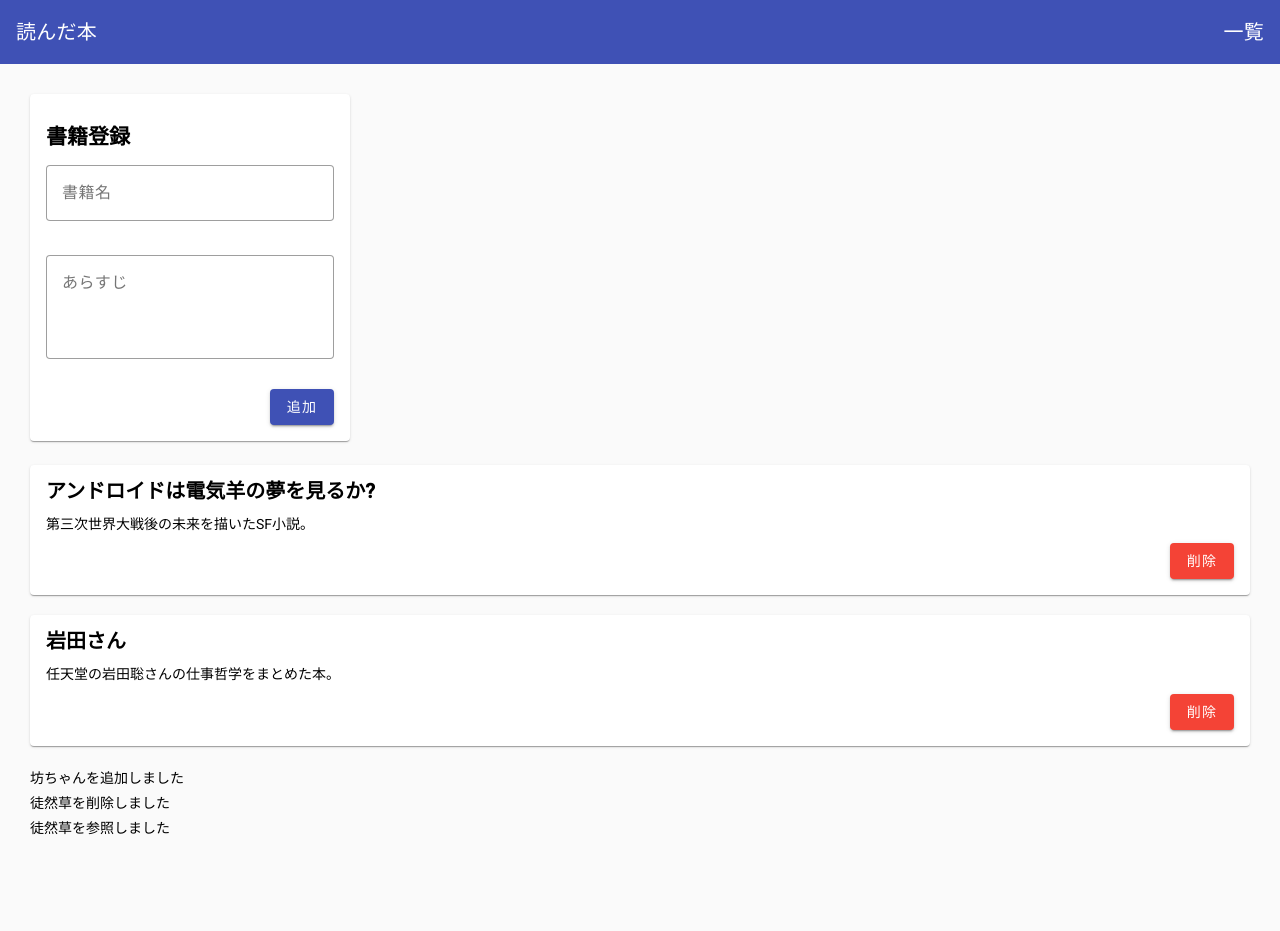
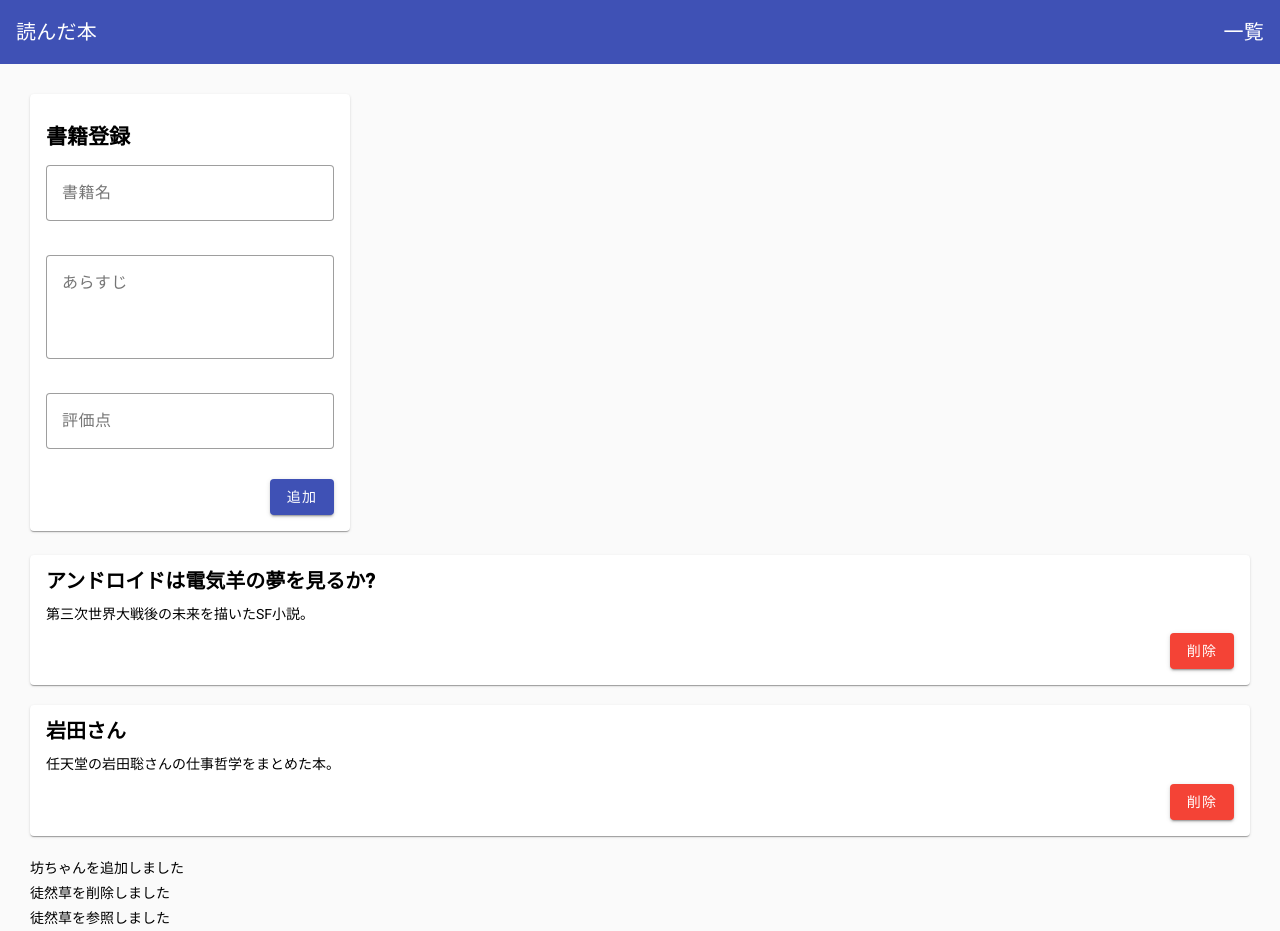
Before and after one commit to sumuduudara/intern-sumudu, an Angular app in the folder intern-book-app/: page / in a window 1280 px wide. Before the commit the page ends 841 px from the top, so only its background shows below. Built offline with nearby package versions, Linux system fonts and the light colour scheme.

Commit message:
Restore score field based on review comments

```diff
--- a/intern-book-app/src/app/pages/book-list/book-list.html
+++ b/intern-book-app/src/app/pages/book-list/book-list.html
@@ -26,6 +26,14 @@
           placeholder="あらすじ"
           [(ngModel)]="description">
         </textarea>
+      </mat-form-field>
+
+      <mat-form-field appearance="outline">
+        <input
+          matInput
+          type="number"
+          placeholder="評価点"
+          [(ngModel)]="score">
       </mat-form-field>
 
     </mat-card-content>
```
